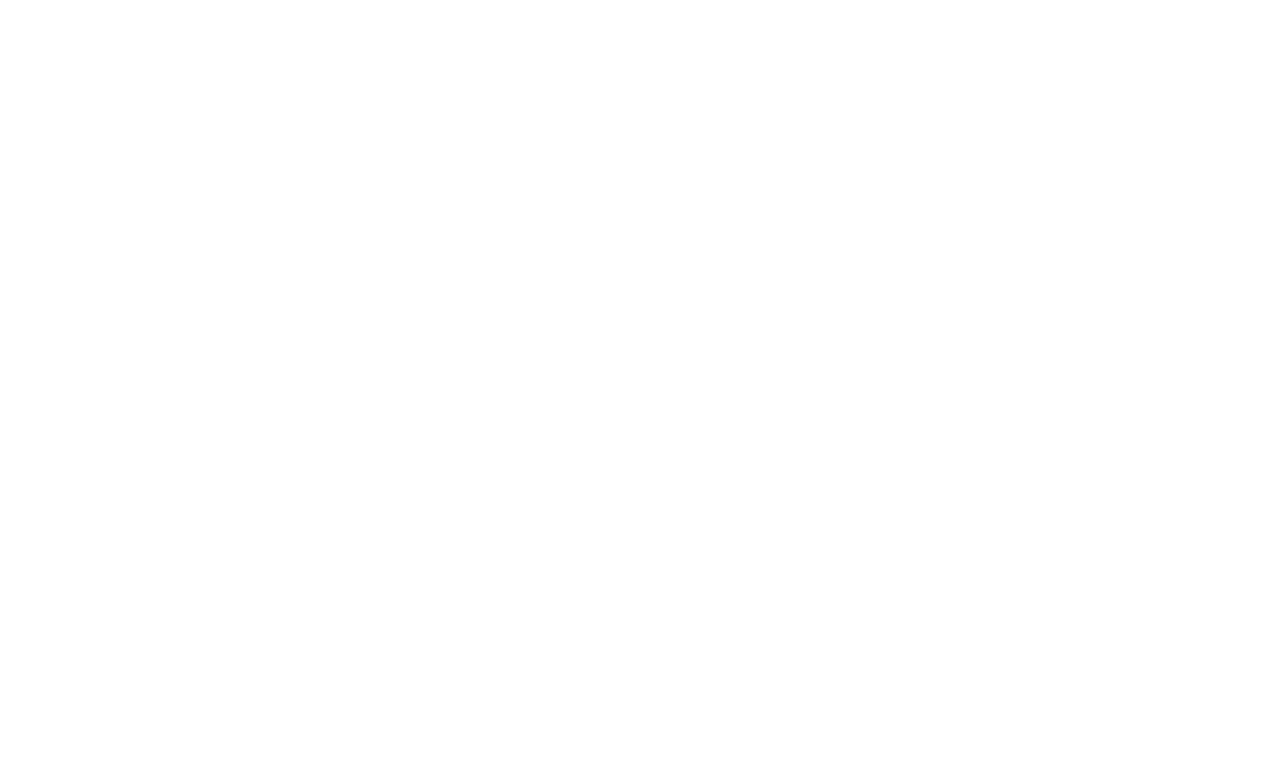
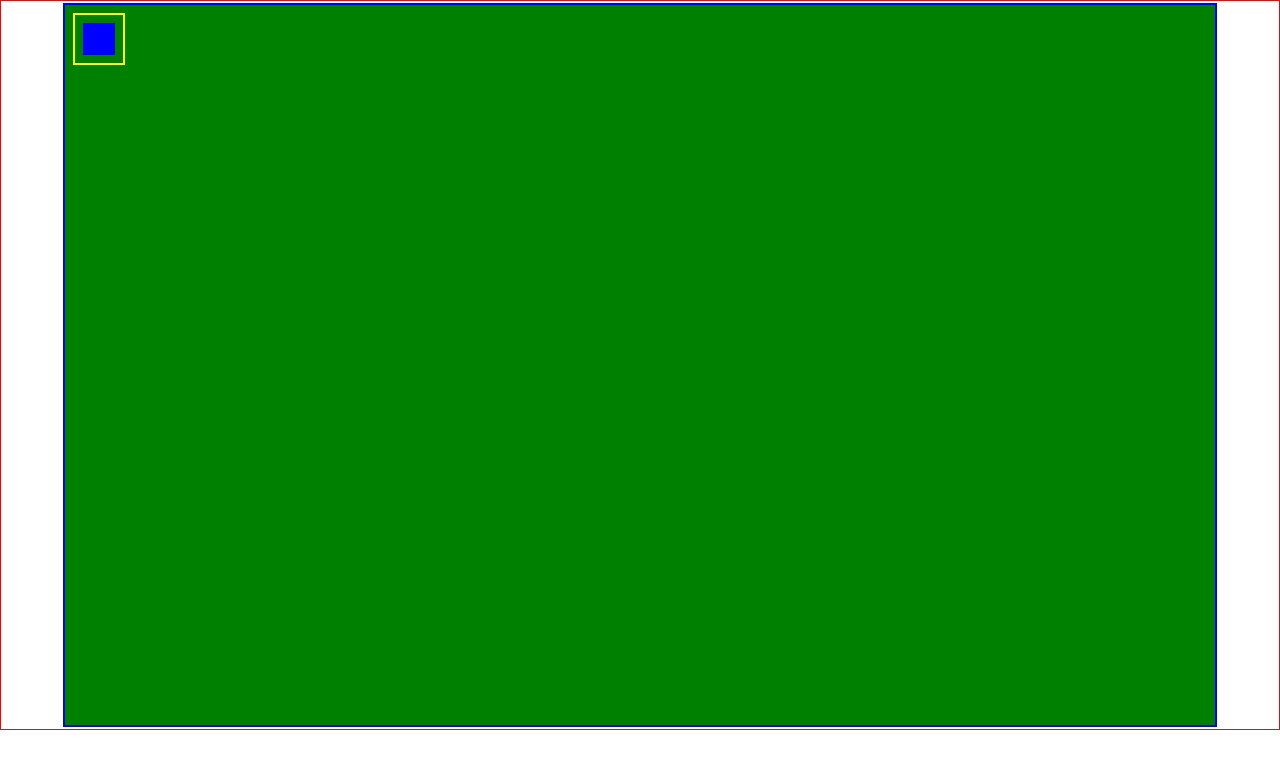
Before and after one commit to ShabanK/minecraft-room-tracker, a React (Vite) app: page / in a window 1280 px wide. Shown: the top 768 px of the page. Built offline with nearby package versions, Linux system fonts and the light colour scheme.

Commit message:
trying new approach

```diff
--- a/src/App.jsx
+++ b/src/App.jsx
@@ -1,7 +1,14 @@
 import { useState } from "react";
+import MapTracker from "./entities/maptracker";
+import Room from "./entities/room";
+import Box from "./Box";
 
 function App() {
-  return <div className="App"></div>;
+  return (
+    <div className="App">
+      <Box />
+    </div>
+  );
 }
 
 export default App;
--- /dev/null
+++ b/src/Box.jsx
@@ -0,0 +1,48 @@
+import MapTracker from "./entities/maptracker";
+import { useState, useEffect } from "react";
+
+export default function Box() {
+  const [map, setMap] = useState(null);
+
+  useEffect(() => {
+    setMap(new MapTracker());
+    console.log(map);
+  }, []);
+
+  function addRoom(direction) {
+    console.log(direction);
+  }
+
+  function debug() {
+    console.log(map);
+  }
+
+  return (
+    <div className="grid">
+      <div className="row">
+        <div className="box"></div>
+      </div>
+    </div>
+  );
+  {
+    /*
+    <>
+      <div className="main">
+        {map &&
+          map.grid.map((room, index) => (
+            <div key={index} className="room">
+              {room.roomId}
+            </div>
+          ))}
+      </div>
+      <div style={{ display: "flex", flexDirection: "column" }}>
+        <button onClick={() => addRoom("up")}>up</button>
+        <button onClick={() => addRoom("down")}>down</button>
+        <button onClick={() => addRoom("left")}>left</button>
+        <button onClick={() => addRoom("right")}>right</button>
+        <button onClick={debug}>test</button>
+      </div>
+      </>
+    */
+  }
+}
--- a/src/entities/maptracker.js
+++ b/src/entities/maptracker.js
@@ -2,6 +2,8 @@ import Room from "./room";
 
 export default class MapTracker {
   constructor() {
-    this.grid = [];
+    this.grid = [new Room(0, true)];
   }
+
+  addRoom() {}
 }
--- a/src/entities/room.js
+++ b/src/entities/room.js
@@ -1,7 +1,7 @@
 export default class Room {
-  constructor(isHome, roomId) {
-    (this.isHome = isHome),
-      (this.roomId = roomId),
+  constructor(roomId, isHome) {
+    (this.roomId = roomId),
+      (this.isHome = isHome),
       (this.branches = {
         up: null,
         down: null,
--- a/src/index.css
+++ b/src/index.css
@@ -1,70 +1,44 @@
-:root {
-  font-family: Inter, Avenir, Helvetica, Arial, sans-serif;
-  font-size: 16px;
-  line-height: 24px;
-  font-weight: 400;
-
-  color-scheme: light dark;
-  color: rgba(255, 255, 255, 0.87);
-  background-color: #242424;
-
-  font-synthesis: none;
-  text-rendering: optimizeLegibility;
-  -webkit-font-smoothing: antialiased;
-  -moz-osx-font-smoothing: grayscale;
-  -webkit-text-size-adjust: 100%;
+body {
+  margin: 0;
+}
+.App {
+  border: 1px solid red;
+  display: flex;
+  justify-content: center;
+  max-width: 100%;
+  max-height: 100%;
 }
 
-a {
-  font-weight: 500;
-  color: #646cff;
-  text-decoration: inherit;
-}
-a:hover {
-  color: #535bf2;
+/*
+.main {
+  display: flex;
+  flex-direction: column;
 }
 
-body {
-  margin: 0;
-  display: flex;
-  place-items: center;
-  min-width: 320px;
-  min-height: 100vh;
+.room {
+  border: 1px solid white;
+} */
+
+.grid {
+  margin: 2px;
+  background-color: green;
+  border: 2px solid blue;
+  overflow: scroll;
+  width: 90%;
+  height: 90vh;
 }
 
-h1 {
-  font-size: 3.2em;
-  line-height: 1.1;
+.row {
+  display: flex;
+  margin: 0.5rem;
+  border: 2px solid yellow;
+  width: fit-content;
+  height: fit-content;
 }
 
-button {
-  border-radius: 8px;
-  border: 1px solid transparent;
-  padding: 0.6em 1.2em;
-  font-size: 1em;
-  font-weight: 500;
-  font-family: inherit;
-  background-color: #1a1a1a;
-  cursor: pointer;
-  transition: border-color 0.25s;
+.box {
+  width: 2rem;
+  height: 2rem;
+  background-color: blue;
+  margin: 0.5rem;
 }
-button:hover {
-  border-color: #646cff;
-}
-button:focus,
-button:focus-visible {
-  outline: 4px auto -webkit-focus-ring-color;
-}
-
-@media (prefers-color-scheme: light) {
-  :root {
-    color: #213547;
-    background-color: #ffffff;
-  }
-  a:hover {
-    color: #747bff;
-  }
-  button {
-    background-color: #f9f9f9;
-  }
-}
```
